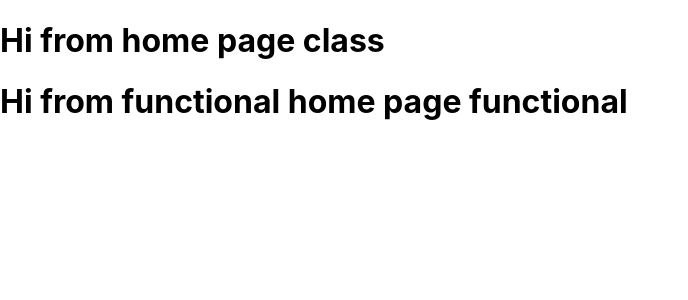
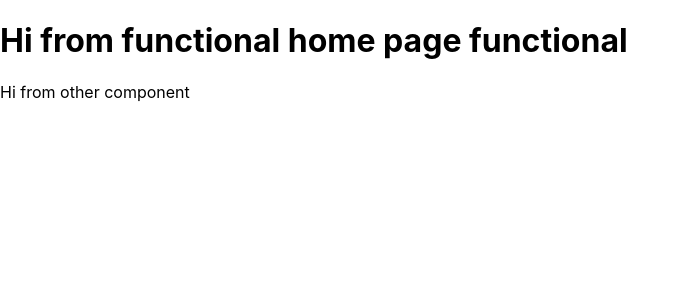
Before and after one commit to ajittupe2548/react-practice, a React (Create React App) app: page / in a window 1280 px wide. Shown: the top 300 px of the page, without its empty margins (0-688 px from the left). Built offline with nearby package versions, Linux system fonts and the light colour scheme.

Commit message:
Added : Code splitting

```diff
--- a/src/App.js
+++ b/src/App.js
@@ -5,7 +5,6 @@
 function App() {
   return (
     <div className="App">
-      <CHome/>
       <FHome/>
     </div>
   );
--- /dev/null
+++ b/src/Components/CodeSplitting.js
@@ -0,0 +1,15 @@
+import React, { Suspense } from "react";
+
+const OtherComponent = React.lazy(() => import("./OtherComponent"));
+
+function MyComponent() {
+  return (
+    <div>
+      <Suspense fallback={<div>Loading...</div>}>
+        <OtherComponent />
+      </Suspense>
+    </div>
+  );
+}
+
+export default MyComponent;
--- a/src/Components/FHome.js
+++ b/src/Components/FHome.js
@@ -1,9 +1,11 @@
 import React from 'react'
+import MyComponent from './CodeSplitting';
 
 function FHome() {
     return (
         <div>
             <h1>Hi from functional home page functional</h1>
+            <MyComponent/>
         </div>
     )
 }
--- /dev/null
+++ b/src/Components/OtherComponent.js
@@ -0,0 +1,9 @@
+import React from 'react'
+
+export default function OtherComponent() {
+    return (
+        <div>
+            Hi from other component
+        </div>
+    )
+}
```
